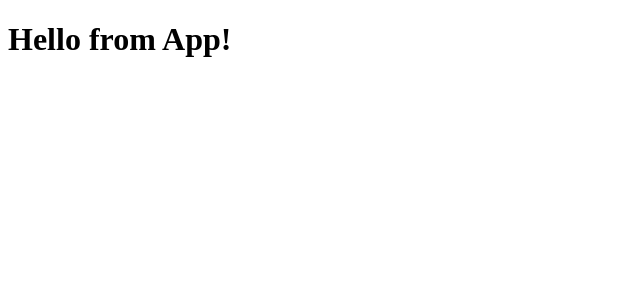
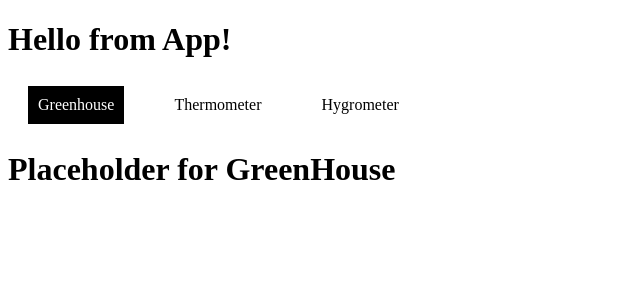
Before and after one commit to rjkweiss/react-context-greenhouse-practice, a React (Vite) app: page / in a window 1280 px wide. Shown: the top 300 px of the page, without its empty margins (0-640 px from the left). Built offline with nearby package versions, Linux system fonts and the light colour scheme.

Commit message:
navigation component -- renders the app's nav. Adding some basic routing to be flushed out later

```diff
--- a/package.json
+++ b/package.json
@@ -11,7 +11,8 @@
   },
   "dependencies": {
     "react": "^19.0.0",
-    "react-dom": "^19.0.0"
+    "react-dom": "^19.0.0",
+    "react-router-dom": "^7.3.0"
   },
   "devDependencies": {
     "@eslint/js": "^9.21.0",
--- a/src/App.jsx
+++ b/src/App.jsx
@@ -1,11 +1,19 @@
-import { useState } from 'react'
+import { Routes, Route } from 'react-router-dom';
+
+import Navigation from './components/Navigation/Navigation';
+
 
 function App() {
-  const [count, setCount] = useState(0)
 
   return (
     <>
     <h1>Hello from App!</h1>
+    <Navigation />
+    <Routes>
+      <Route path='/' element={<h1>Placeholder for GreenHouse</h1>} />
+      <Route path='/thermometer' element={<h1>Placeholder for Thermometer</h1>} />
+      <Route path='/hygrometer' element={<h1>Placeholder for Hygrometer</h1>} />
+    </Routes>
     </>
   )
 }
--- /dev/null
+++ b/src/components/Navigation/Navigation.css
@@ -0,0 +1,21 @@
+nav {
+    align-items: center;
+    display: flex;
+    height: 50px;
+    width: 100%;
+}
+
+nav a {
+    align-items: center;
+    color: black;
+    display: block;
+    justify-content: center;
+    margin: 20px;
+    padding: 10px;
+    text-decoration: none;
+}
+
+nav a.active {
+    color: white;
+    background-color: black;
+}
--- /dev/null
+++ b/src/components/Navigation/Navigation.jsx
@@ -0,0 +1,15 @@
+import { NavLink } from "react-router-dom";
+
+import './Navigation.css';
+
+const Navigation = () => {
+    return (
+        <nav>
+            <NavLink end to='/'>Greenhouse</NavLink>
+            <NavLink to='/thermometer'>Thermometer</NavLink>
+            <NavLink to='/hygrometer'>Hygrometer</NavLink>
+        </nav>
+    );
+};
+
+export default Navigation;
--- a/src/main.jsx
+++ b/src/main.jsx
@@ -1,12 +1,15 @@
-import { StrictMode } from 'react'
-import { createRoot } from 'react-dom/client'
+import { StrictMode } from 'react';
+import { createRoot } from 'react-dom/client';
+import { BrowserRouter } from 'react-router-dom';
 import './index.css'
 import App from './App.jsx'
 
 const Root = () => {
   return (
     <StrictMode>
-      <App />
+      <BrowserRouter>
+        <App />
+      </BrowserRouter>
     </StrictMode>
   );
 };
```
Also changed, not shown: 1 other file (tests, documents, lock files or other folders).
